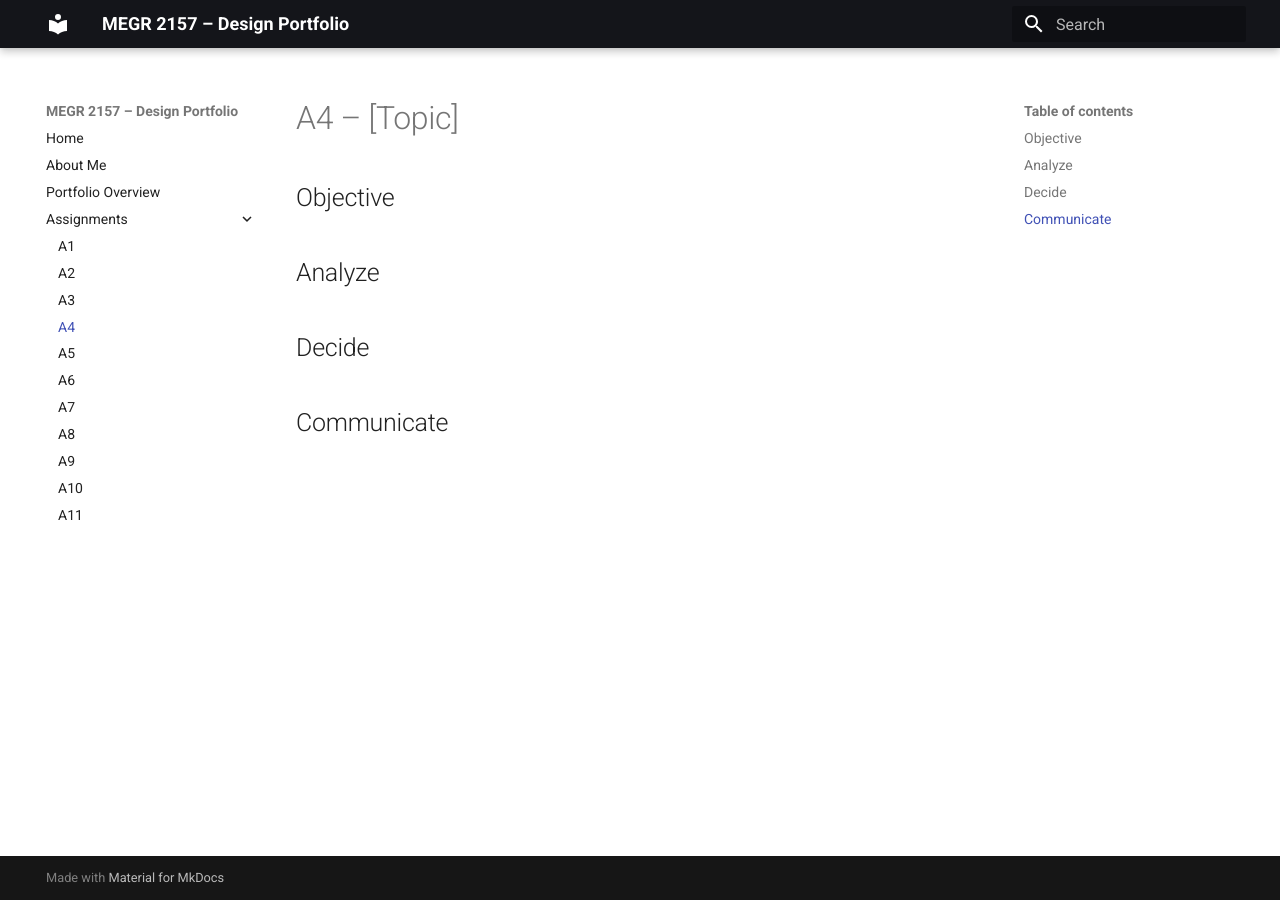
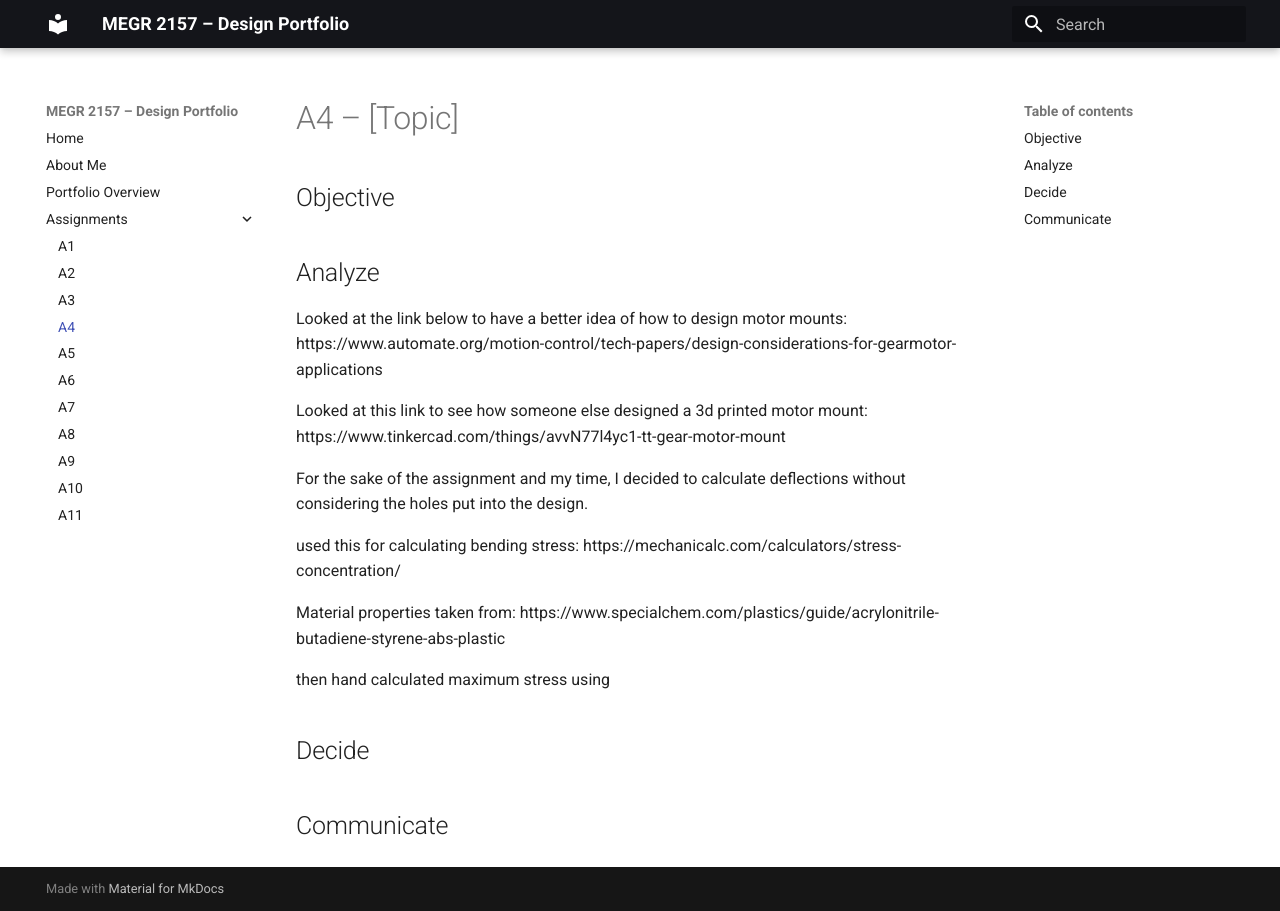
Before and after one commit to mbsibelius/megr2156-portfolio-mbs, an MkDocs documentation site: the page built from docs/assignments/A04/index.md, in a window 1280 px wide. Built offline with MkDocs 1.6.1 and Material for MkDocs 9.7.7, drawn with Linux system fonts in a browser that asks for light colours.

Commit message:
Update index.md with design analysis and resources
Added references and resources for motor mount design and calculations.

```diff
--- a/docs/assignments/A04/index.md
+++ b/docs/assignments/A04/index.md
@@ -4,8 +4,21 @@
 
 
 ## Analyze
+Looked at the link below to have a better idea of how to design motor mounts:
+https://www.automate.org/motion-control/tech-papers/design-considerations-for-gearmotor-applications
 
+Looked at this link to see how someone else designed a 3d printed motor mount:
+https://www.tinkercad.com/things/avvN77l4yc1-tt-gear-motor-mount
 
+For the sake of the assignment and my time, I decided to calculate deflections without considering the holes put into the design.
+
+used this for calculating bending stress:
+https://mechanicalc.com/calculators/stress-concentration/
+
+Material properties taken from:
+https://www.specialchem.com/plastics/guide/acrylonitrile-butadiene-styrene-abs-plastic
+
+then hand calculated maximum stress using
 ## Decide
 
 
```
